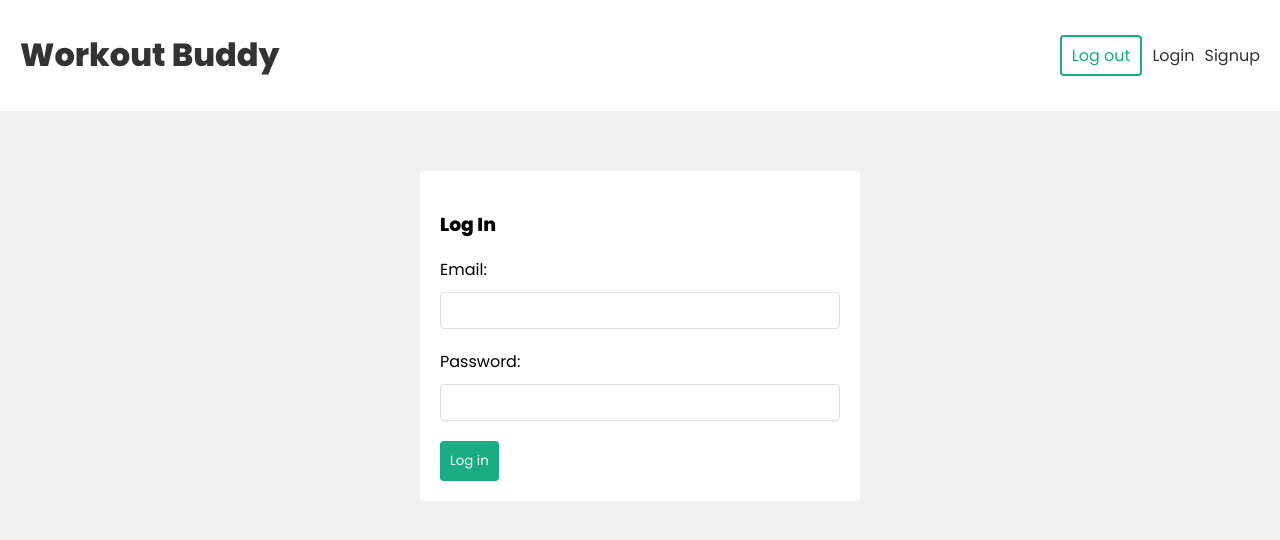
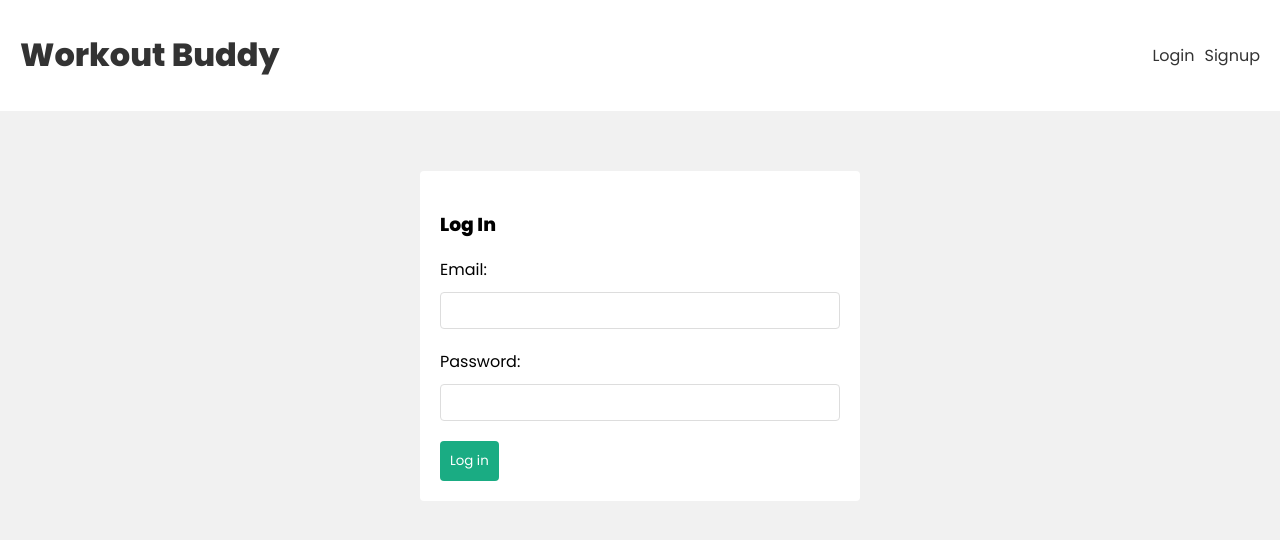
Before and after one commit to itgauy/workout-auth, a React (Create React App) app in the folder frontend/: page /login in a window 1280 px wide. Shown: the top 540 px of the page. Built offline with nearby package versions, Linux system fonts and the light colour scheme.

Commit message:
Setting the Inital Auth Status

```diff
--- a/frontend/src/components/Navbar.js
+++ b/frontend/src/components/Navbar.js
@@ -1,8 +1,10 @@
 import { Link } from 'react-router-dom'
 import { useLogout } from '../hooks/useLogout'
+import { useAuthContext } from '../hooks/useAuthContext'
 
 const Navbar = () => {
   const { logout } = useLogout()
+  const { user } = useAuthContext()
 
   const handleClick = () => {
     logout()
@@ -15,13 +17,18 @@
           <h1>Workout Buddy</h1>
         </Link>
         <nav>
+          {user && (
             <div>
+              <span>{user.email}</span>
               <button onClick={handleClick}>Log out</button>
             </div>
+          )}
+          {!user && (
             <div>
               <Link to="/login">Login</Link>
               <Link to="/signup">Signup</Link>
             </div>
+          )}
         </nav>
       </div>
     </header>
--- a/frontend/src/context/AuthContext.js
+++ b/frontend/src/context/AuthContext.js
@@ -1,4 +1,4 @@
-import { createContext, useReducer } from 'react'
+import { createContext, useReducer, useEffect } from 'react'
 
 export const AuthContext = createContext()
 
@@ -17,6 +17,15 @@
   const [state, dispatch] = useReducer(authReducer, {
     user: null
   })
+
+  useEffect(() => {
+    const user = JSON.parse(localStorage.getItem('user'))
+
+    if (user) {
+      dispatch({ type: 'LOGIN', payload: user })
+    }
+  }, [])
+
   console.log('AuthContext state: ', state)
 
   return (
```
Lines whose indentation alone changed are shown as unchanged.
